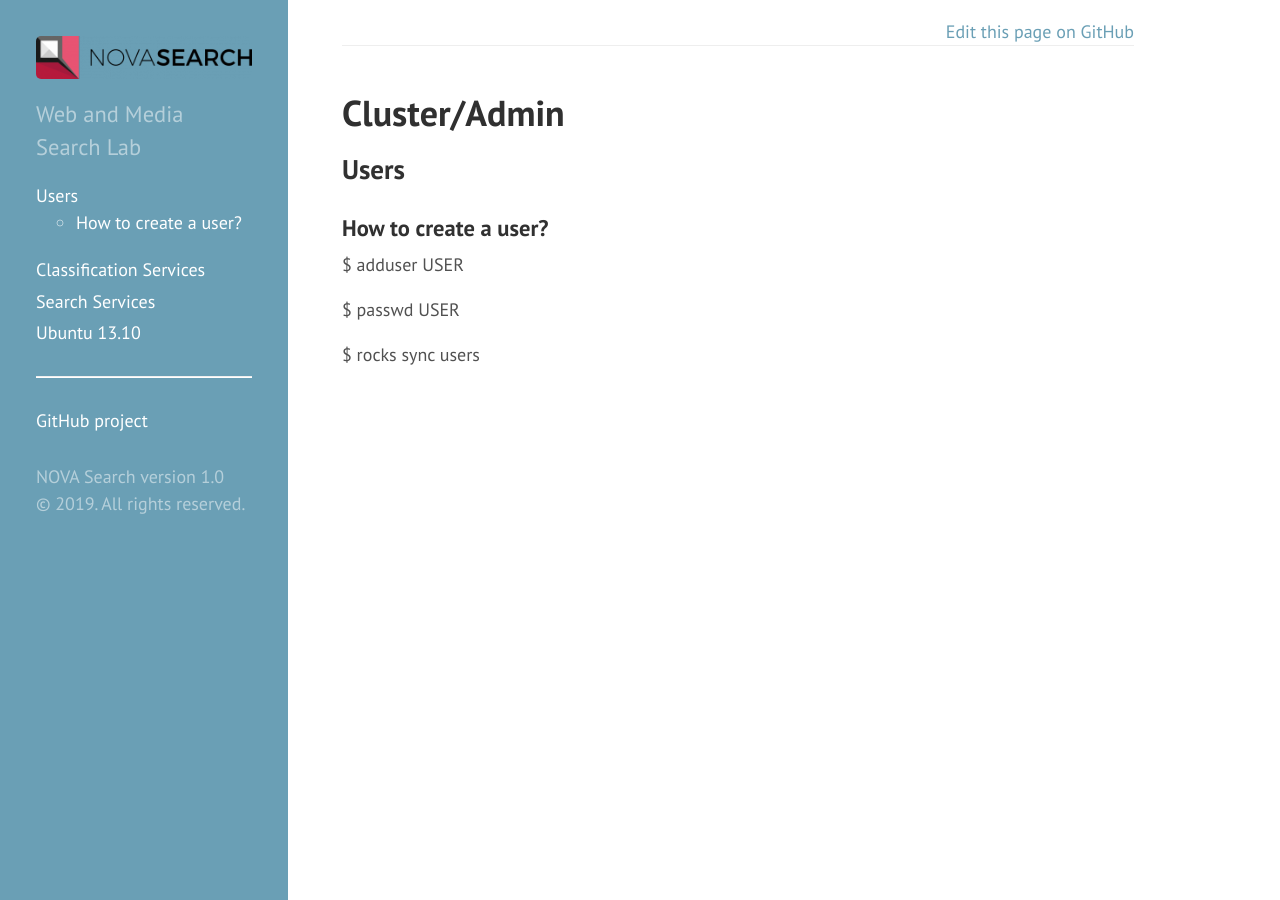
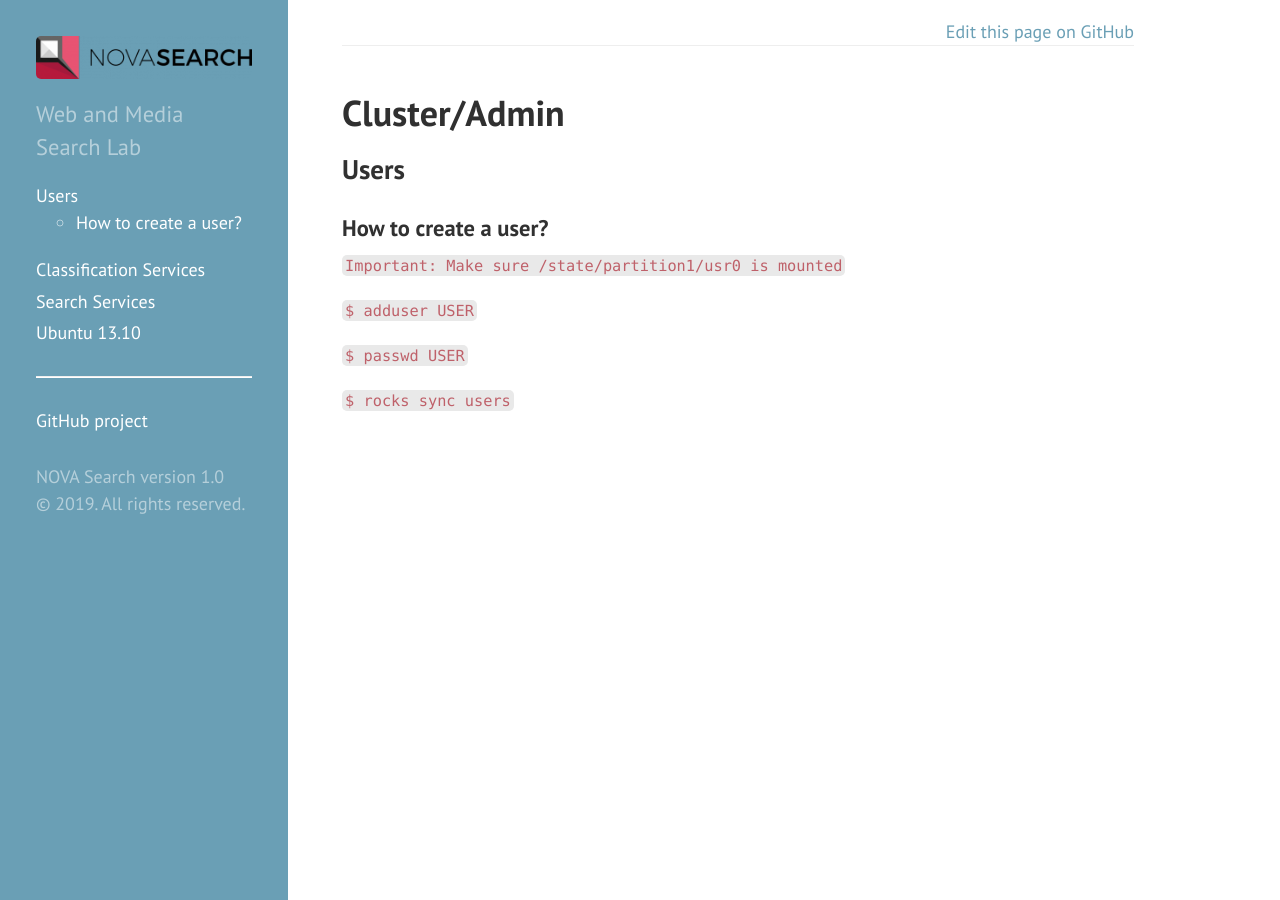
Before and after one commit to novasearch/wiki.novasearch.org, a Jekyll site: the page built from wiki/Cluster_Admin.md, in a window 1280 px wide. Built offline with Jekyll 4.4.1, drawn with Linux system fonts in a browser that asks for light colours.

Commit message:
Update Cluster_Admin.md

```diff
--- a/wiki/Cluster_Admin.md
+++ b/wiki/Cluster_Admin.md
@@ -9,8 +9,10 @@ Users
 
 ### How to create a user?
 
-$ adduser USER
+`Important: Make sure /state/partition1/usr0 is mounted`
 
-$ passwd USER
+`$ adduser USER`
 
-$ rocks sync users
+`$ passwd USER`
+
+`$ rocks sync users`
```
